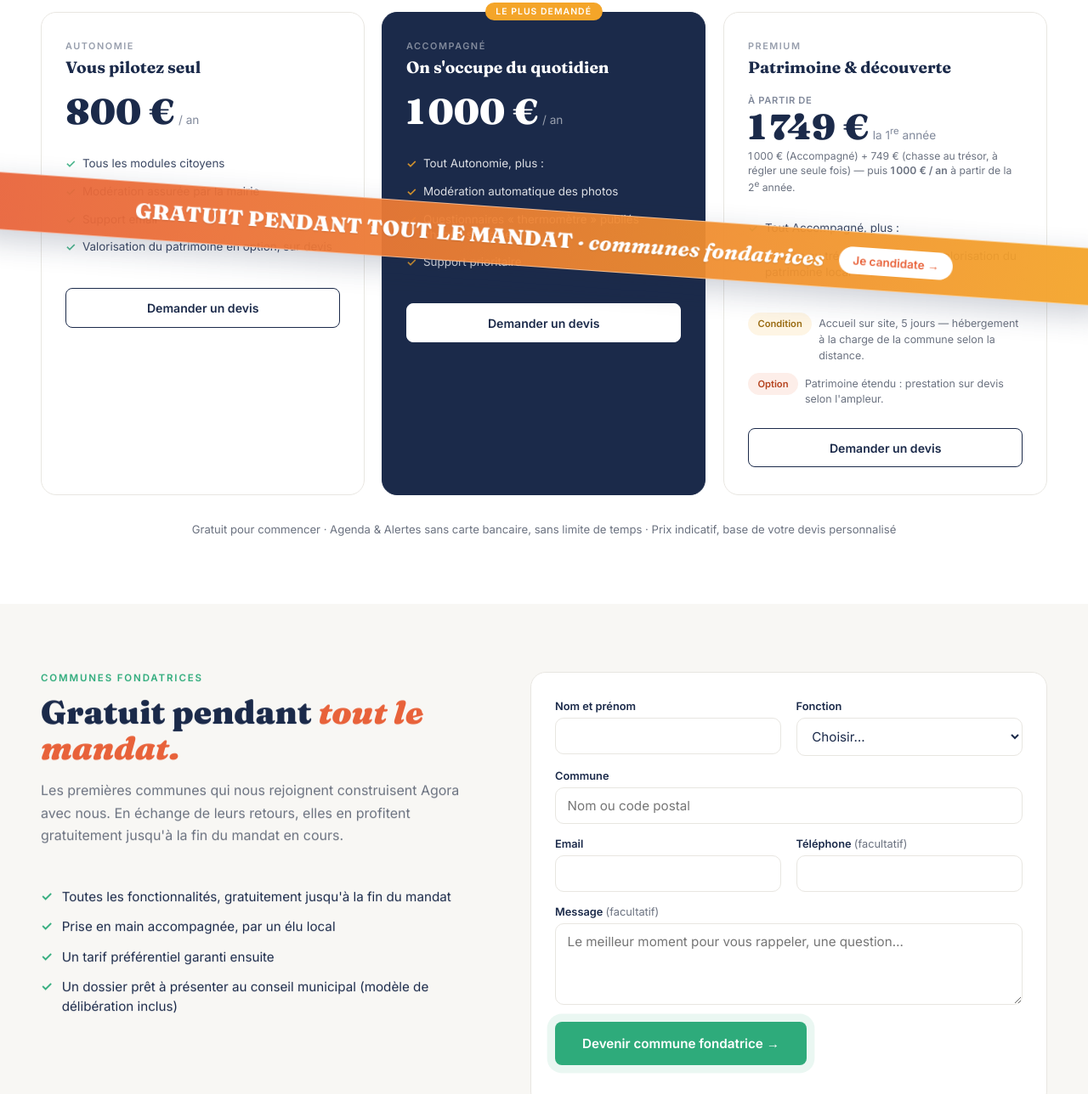
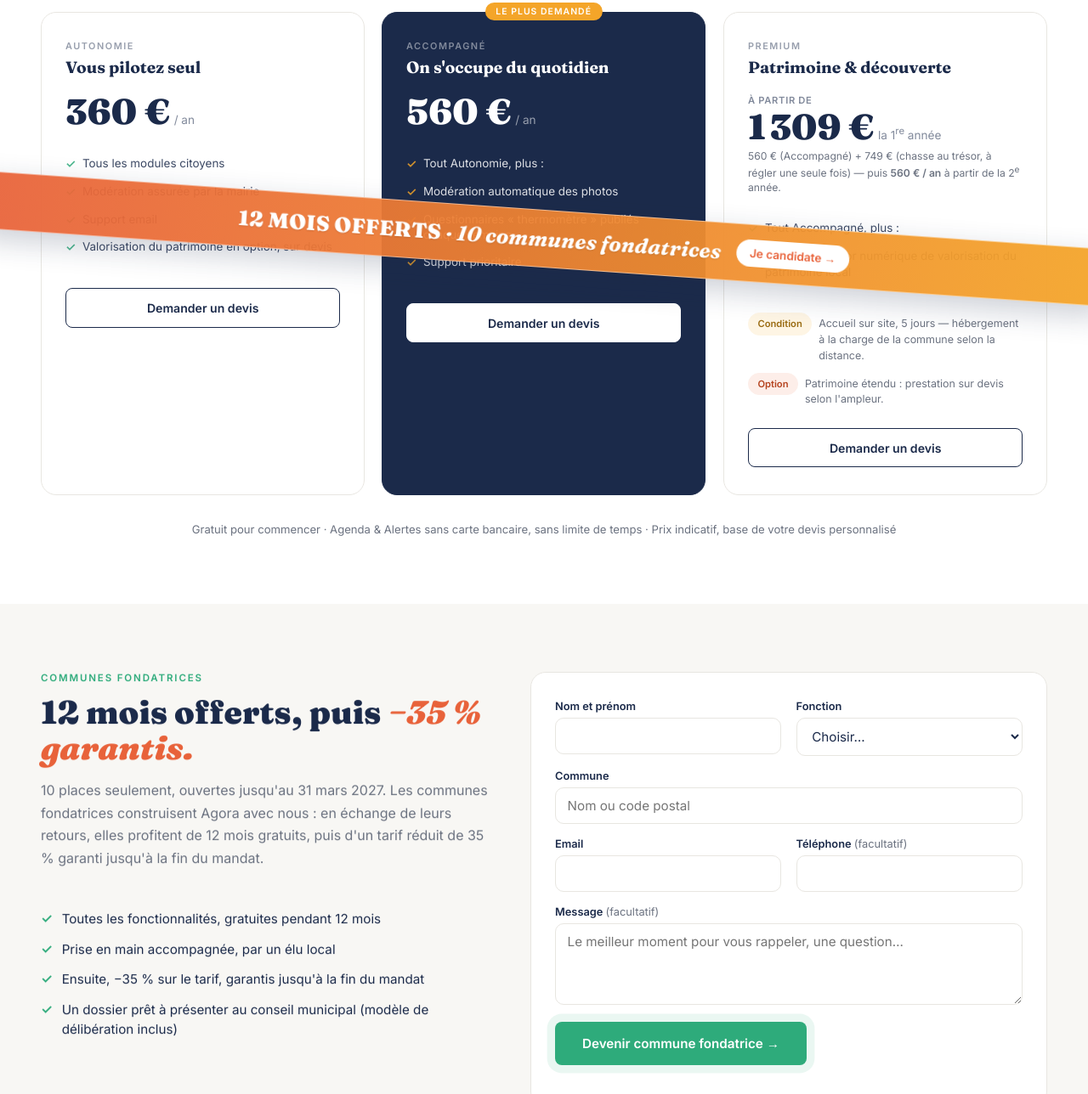
Before and after one commit to juicyagencyformation-collab/agora, a plain HTML site: page frontend/accueil.html in a window 1280 px wide. Shown: the part 4197-5485 px from the top of the page at 85% size. Drawn offline with Linux system fonts and the light colour scheme; no server answers.

Commit message:
Tarifs : nouveau barème + offre fondatrice 12 mois offerts puis -35 %

```diff
--- a/frontend/accueil.html
+++ b/frontend/accueil.html
@@ -1698,8 +1698,8 @@
       </div>
 
       <div class="pricing-zone">
-      <a href="#contact" class="ruban-fondatrice" aria-label="Communes fondatrices : gratuit pendant tout le mandat. Je candidate">
-        <span class="ruban-texte">Gratuit pendant tout le mandat <em>· communes fondatrices</em></span>
+      <a href="#contact" class="ruban-fondatrice" aria-label="Communes fondatrices : 12 mois offerts, puis moins 35 % garantis pendant tout le mandat. Je candidate">
+        <span class="ruban-texte">12 mois offerts <em>· 10 communes fondatrices</em></span>
         <span class="ruban-cta">Je candidate →</span>
       </a>
       <div class="pricing-grid">
@@ -1774,12 +1774,12 @@
     <div class="wrap contact-grid">
       <div data-reveal>
         <div class="section-eyebrow">Communes fondatrices</div>
-        <h2 class="section-title">Gratuit pendant <em style="color:var(--coral); font-style:italic;">tout le mandat.</em></h2>
-        <p class="section-subtitle">Les premières communes qui nous rejoignent construisent Agora avec nous. En échange de leurs retours, elles en profitent gratuitement jusqu'à la fin du mandat en cours.</p>
+        <h2 class="section-title">12 mois offerts, puis <em style="color:var(--coral); font-style:italic;">−35 % garantis.</em></h2>
+        <p class="section-subtitle">10 places seulement, ouvertes jusqu'au 31 mars 2027. Les communes fondatrices construisent Agora avec nous : en échange de leurs retours, elles profitent de 12 mois gratuits, puis d'un tarif réduit de 35 % garanti jusqu'à la fin du mandat.</p>
         <ul class="contact-avantages">
-          <li>Toutes les fonctionnalités, gratuitement jusqu'à la fin du mandat</li>
+          <li>Toutes les fonctionnalités, gratuites pendant 12 mois</li>
           <li>Prise en main accompagnée, par un élu local</li>
-          <li>Un tarif préférentiel garanti ensuite</li>
+          <li>Ensuite, −35 % sur le tarif, garantis jusqu'à la fin du mandat</li>
           <li>Un dossier prêt à présenter au conseil municipal (modèle de délibération inclus)</li>
         </ul>
       </div>
@@ -1848,8 +1848,8 @@
       // 050_bareme_habitant.sql (voir worker/src/backoffice/tarification.ts, formule identique,
       // à répercuter ici à la main si elle change côté serveur).
       var bareme = {
-        taux_base: 1, seuil_degressif: 1000, taux_degressif: 0.5,
-        prix_plancher: 250, supplement_accompagne: 200, prix_patrimoine_premium: 749,
+        taux_base: 0.6, seuil_degressif: 500, taux_degressif: 0.2,
+        prix_plancher: 290, supplement_accompagne: 200, prix_patrimoine_premium: 749,
       };
 
       function calculerAutonomie(habitants) {
--- a/frontend/sw.js
+++ b/frontend/sw.js
@@ -5,7 +5,7 @@
 // iOS/PWA) peut alors rester bloquée sur une version cassée (page d'accueil vide, etc.). Le
 // changement de nom force la ré-installation du SW puis la suppression des anciens caches
 // dans l'événement 'activate' ci-dessous. Voir CLAUDE.md (pièges de cache).
-const CACHE_NAME = 'agora-shell-20261006-3';
+const CACHE_NAME = 'agora-shell-20261007-1';
 const FICHIERS_A_METTRE_EN_CACHE = [
   '/index.html',
   '/connexion.html',
--- a/worker/src/backoffice/tarification.ts
+++ b/worker/src/backoffice/tarification.ts
@@ -35,8 +35,8 @@ const CLES_BAREME = [
 // Repli si la migration n'a pas encore tourné ou qu'une clé manque — mêmes valeurs que le seed,
 // pour que la landing page ne se retrouve jamais avec un prix à 0€ ou une erreur affichée.
 const BAREME_DEFAUT: BaremeTarifaire = {
-  taux_base: 1, seuil_degressif: 1000, taux_degressif: 0.5,
-  prix_plancher: 250, supplement_accompagne: 200, prix_patrimoine_premium: 749,
+  taux_base: 0.6, seuil_degressif: 500, taux_degressif: 0.2,
+  prix_plancher: 290, supplement_accompagne: 200, prix_patrimoine_premium: 749,
 };
 
 export async function chargerBareme(env: any): Promise<BaremeTarifaire> {
```
